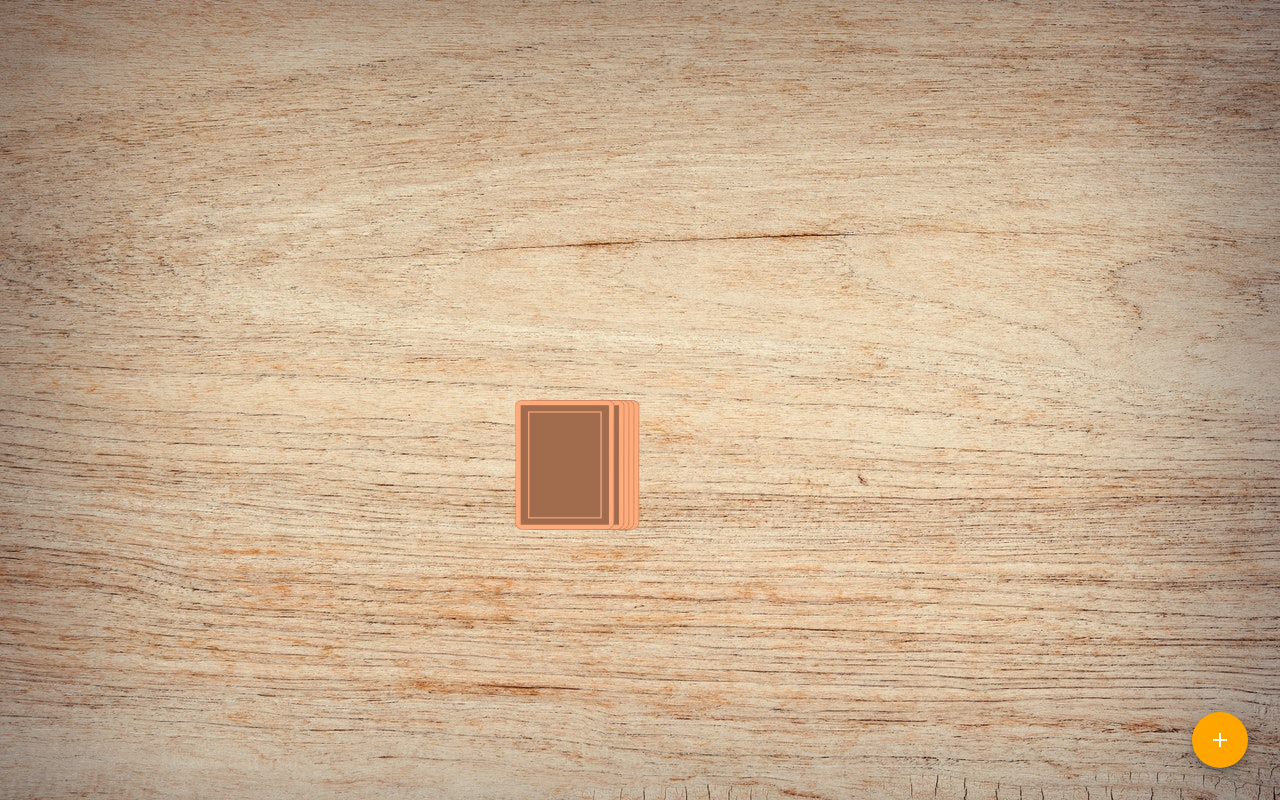
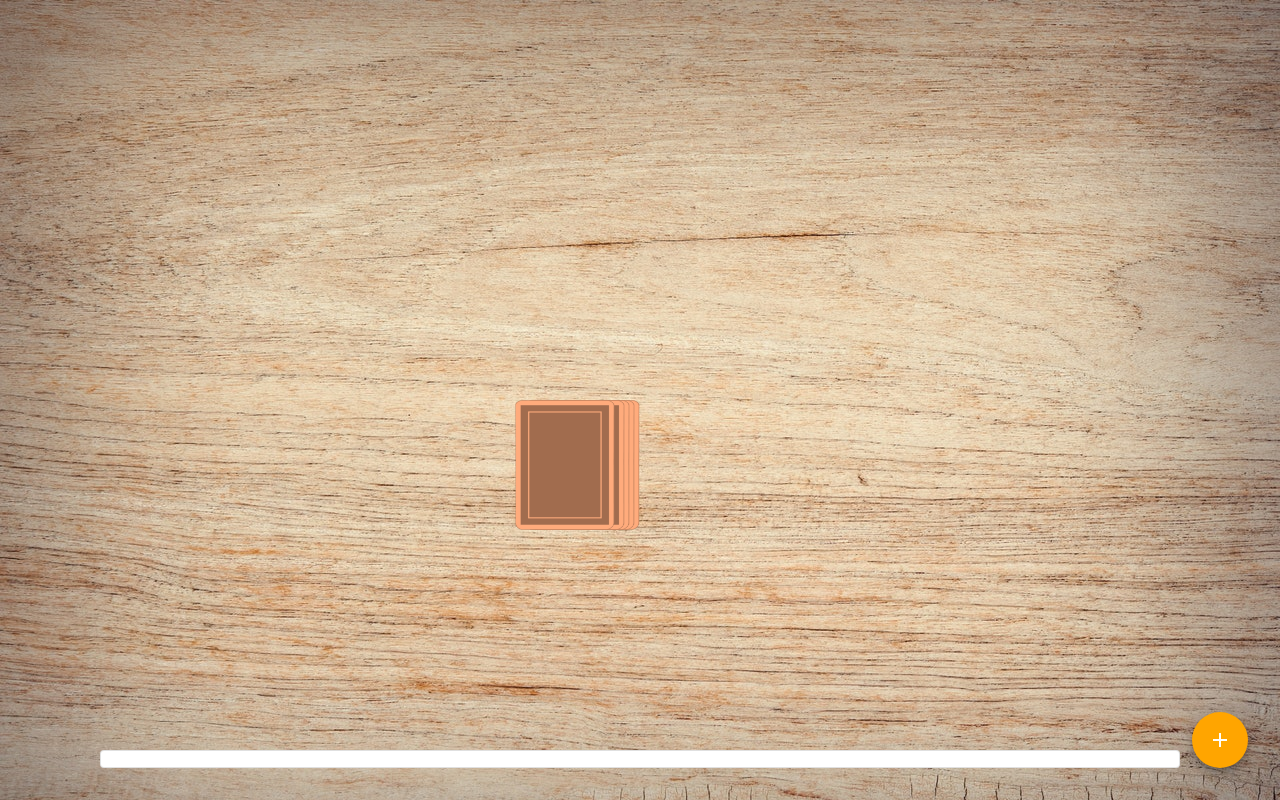
Before and after one commit to JoelBaig/ringoffire, an Angular app in the folder ringoffire/: page /game in a window 1280 px wide. Built offline with nearby package versions, Linux system fonts and the light colour scheme.

Commit message:
addet drawed card to han

```diff
--- /dev/null
+++ b/ringoffire/src/app/game-info/game-info.component.html
@@ -0,0 +1,4 @@
+<mat-card appearance="outlined">
+    <mat-card-title>{{ title }}</mat-card-title>
+    <mat-card-content>{{ description }}</mat-card-content>
+</mat-card>
--- /dev/null
+++ b/ringoffire/src/app/game-info/game-info.component.ts
@@ -0,0 +1,48 @@
+import { Component, OnInit, Input, OnChanges } from '@angular/core';
+import { MatCardModule } from '@angular/material/card';
+
+@Component({
+  selector: 'app-game-info',
+  standalone: true,
+  imports: [MatCardModule],
+  templateUrl: './game-info.component.html',
+  styleUrl: './game-info.component.scss'
+})
+
+export class GameInfoComponent implements OnInit, OnChanges {
+  cardAction = [
+    { title: 'Waterfall', description: 'Everyone has to start drinking at the same time. As soon as player 1 stops drinking, player 2 may stop drinking. Player 3 may stop as soon as player 2 stops drinking, and so on.' },
+    { title: 'You', description: 'You decide who drinks' },
+    { title: 'Me', description: 'Congrats! Drink a shot!' },
+    { title: 'Category', description: 'Come up with a category (e.g. Colors). Each player must enumerate one item from the category.' },
+    { title: 'Bust a jive', description: 'Player 1 makes a dance move. Player 2 repeats the dance move and adds a second one. ' },
+    { title: 'Chicks', description: 'All girls drink.' },
+    { title: 'Heaven', description: 'Put your hands up! The last player drinks!' },
+    { title: 'Mate', description: 'Pick a mate. Your mate must always drink when you drink and the other way around.' },
+    { title: 'Thumbmaster', description: '' },
+    { title: 'Men', description: 'All men drink.' },
+    { title: 'Quizmaster', description: '' },
+    { title: 'Never have i ever...', description: 'Say something you nnever did. Everyone who did it has to drink.' },
+    { title: 'Rule', description: 'Make a rule. Everyone needs to drink when he breaks the rule.' },
+  ];
+
+  title: string = '';
+  description: string = '';
+
+  @Input() card: string = '';
+
+  constructor() { }
+
+  ngOnInit(): void {
+
+  }
+
+  ngOnChanges(): void {
+    if (this.card) {
+      console.log('Current card is:', this.card);
+      let cardNumber = +this.card.split('_')[1];
+      this.title = this.cardAction[cardNumber - 1].title;
+      this.description = this.cardAction[cardNumber - 1].description;
+    }
+  }
+}
--- a/ringoffire/src/app/game/game.component.html
+++ b/ringoffire/src/app/game/game.component.html
@@ -1,5 +1,5 @@
-<app-player *ngFor="let player of game.players; let i= index;" [ngStyle]="{'top.px': 100 + (i * 90)}" [playerActive]="i == game.currentPlayer" [name]="player"
-    class="player-pos"></app-player>
+<app-player *ngFor="let player of game.players; let i= index;" [ngStyle]="{'top.px': 100 + (i * 90)}"
+    [playerActive]="i == game.currentPlayer" [name]="player" class="player-pos"></app-player>
 
 <div class="field">
     <div class="card-stack">
@@ -19,6 +19,8 @@
     </div>
 </div>
 
+<app-game-info [card]="currentCard" class="pin-bottom"></app-game-info>
+
 <button (click)="openDialog()" mat-fab class="btn-add">
     <mat-icon>add</mat-icon>
 </button>
--- a/ringoffire/src/app/game/game.component.scss
+++ b/ringoffire/src/app/game/game.component.scss
@@ -57,3 +57,10 @@
     bottom: 32px;
     background-color: orange;
 }
+
+.pin-bottom {
+    position: absolute;
+    bottom: 32px;
+    left: 100px;
+    right: 100px;
+}
--- a/ringoffire/src/app/game/game.component.ts
+++ b/ringoffire/src/app/game/game.component.ts
@@ -8,7 +8,7 @@
 import { MatInputModule } from '@angular/material/input';
 import { FormsModule } from '@angular/forms';
 import { DialogAddPlayerComponent } from '../dialog-add-player/dialog-add-player.component';
-
+import { GameInfoComponent } from '../game-info/game-info.component';
 @Component({
   selector: 'app-game',
   standalone: true,
@@ -22,11 +22,13 @@
     MatIconModule,
     MatDialogModule,
     MatInputModule,
-    FormsModule
+    FormsModule,
+    GameInfoComponent
   ],
   templateUrl: './game.component.html',
   styleUrls: ['./game.component.scss']
 })
+
 export class GameComponent implements OnInit {
   pickCardAnimation = false;
   currentCard: string = '';
```
Also changed, not shown: ringoffire/src/app/game-info/game-info.component.scss (added).
